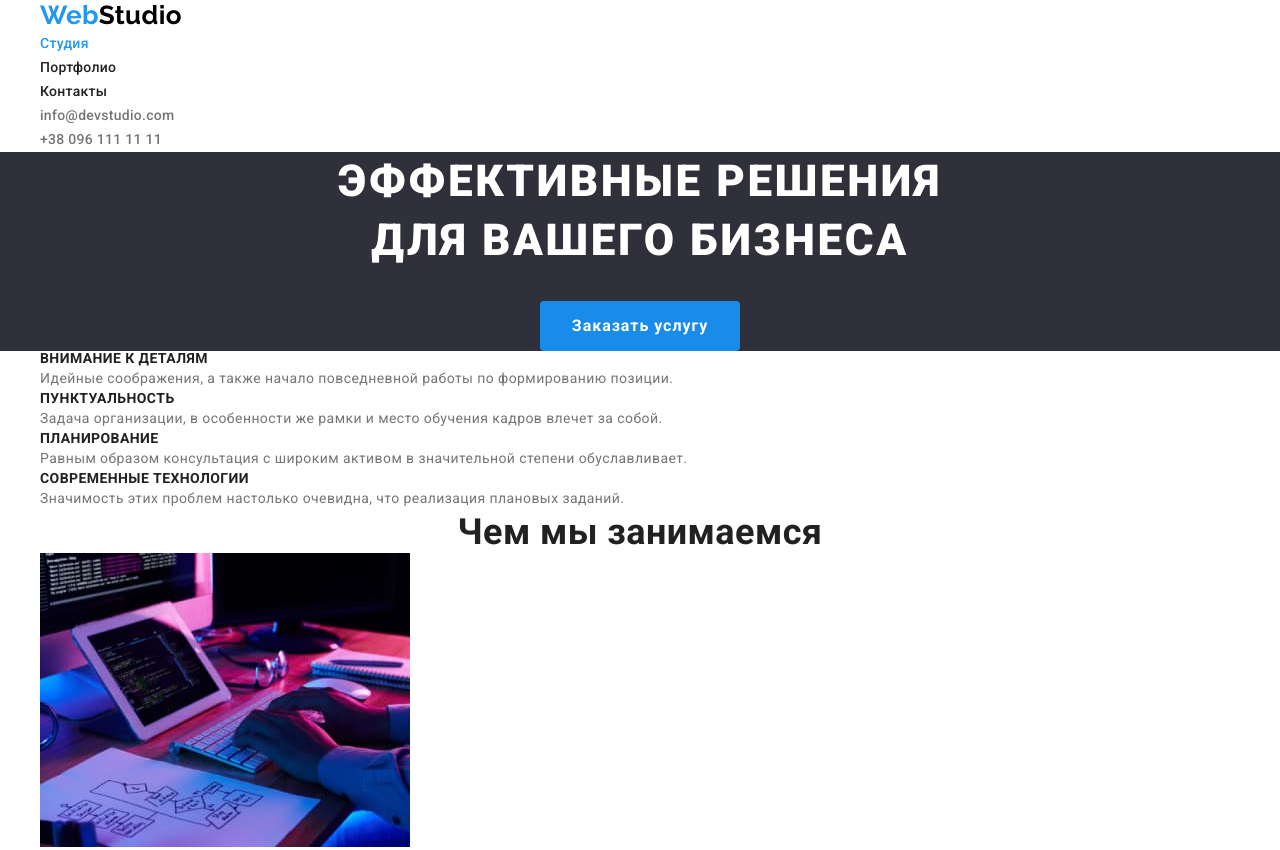
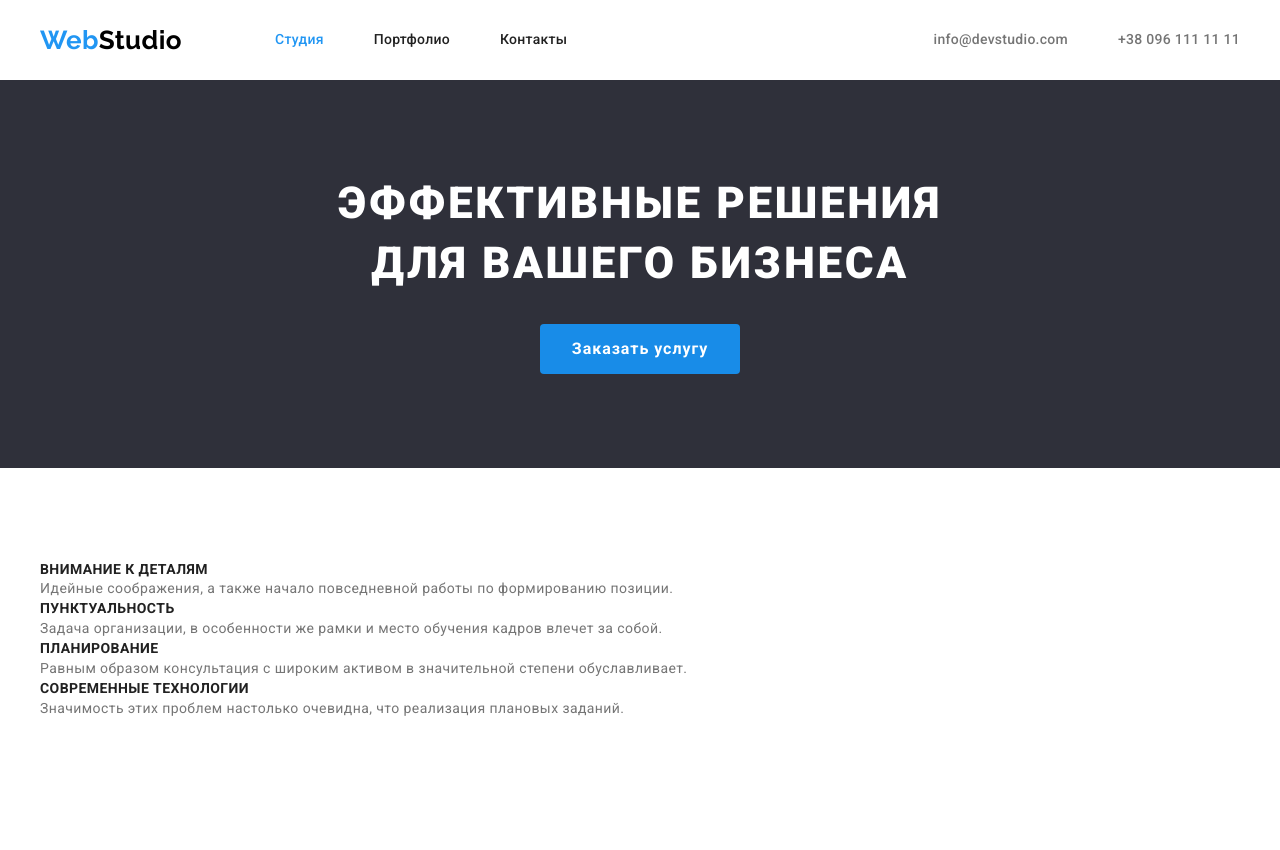
Before and after one commit to Vladyslav-H/goit-markup-hw-03, a plain HTML site: page index.html in a window 1280 px wide. Shown: the top 850 px of the page. Drawn offline with nearby package versions, Linux system fonts and the light colour scheme.

Commit message:
Добавляет геометрию хедера

```diff
--- a/css/styles.css
+++ b/css/styles.css
@@ -56,9 +56,24 @@ h6 {
 }
 
 /*Шапка*/
+.nav-box {
+  display: flex;
+  align-items: center;
+}
+.main-nav {
+  display: flex;
+  align-items: center;
+}
+
 .site-nav {
+  display: flex;
+  margin-left: 93px;
 }
 .site-nav .link {
+  display: block;
+  padding-top: 32px;
+  padding-bottom: 32px;
+
   color: var(--title-text-color);
   font-weight: 500;
   font-size: 14px;
@@ -73,9 +88,18 @@ h6 {
 .site-nav .link.current {
   color: var(--accent-text-color);
 }
+.site-nav .item:not(:last-child) {
+  margin-right: 50px;
+}
 .contacts-nav {
+  display: flex;
+  margin-left: auto;
 }
-.contacts-nav a {
+.contacts-nav .link {
+  display: block;
+  padding-top: 32px;
+  padding-bottom: 32px;
+
   color: var(--primary-text-color);
   font-weight: 500;
   font-size: 14px;
@@ -86,6 +110,9 @@ h6 {
 .contacts-nav a:hover,
 .contacts-nav a:focus {
   color: var(--accent-text-color);
+}
+.contacts-nav .item:not(:last-child) {
+  margin-right: 50px;
 }
 
 /*Герой*/
@@ -107,6 +134,8 @@ h6 {
 .button {
   cursor: pointer;
   font-family: inherit;
+  border-radius: 4px;
+  border: transparent;
 }
 .button.primary {
   min-width: 200px;
@@ -176,6 +205,9 @@ h6 {
 }
 /*Подвал*/
 .bottom {
+  padding-top: 60px;
+  padding-bottom: 60px;
+
   background-color: var(--accent-bacground);
   font-size: 14px;
   line-height: 1.71;
@@ -196,7 +228,9 @@ h6 {
 }
 
 /*Портфолио*/
-.secondary {
+.button.secondary {
+  padding: 6px 22px;
+
   color: var(--title-text-color);
   background-color: var(--accent-two-background);
   font-weight: 500;
@@ -229,3 +263,7 @@ h6 {
   margin-left: auto;
   margin-right: auto;
 }
+.section {
+  padding-top: 94px;
+  padding-bottom: 94px;
+}
--- a/index.html
+++ b/index.html
@@ -16,31 +16,31 @@
 <body>
     <!--Шапка сайта-->
     <header>
-        <div class="container">
-        <nav>
+        <div class="container nav-box">
+        <nav class=" main-nav">
             <a href="./index.html" class="logo">Web<span class="logo-top">Studio</span></a>
             <!--Меню навигации-->
             <ul class="site-nav nolist">
-                <li><a href="./index.html" class="link current">Студия</a></li>
-                <li><a href="./portfolio.html" class="link">Портфолио</a></li>
-                <li><a href="" class="link">Контакты</a></li>
+                <li class="item"><a href="./index.html" class="link current">Студия</a></li>
+                <li class="item"><a href="./portfolio.html" class="link">Портфолио</a></li>
+                <li class="item"><a href="" class="link">Контакты</a></li>
             </ul>
             </nav>
             <ul class="contacts-nav nolist">
-                <li><a href="mailto:info@devstudio.com">info@devstudio.com</a></li>
-                <li><a href="tel:+380961111111">+38 096 111 11 11</a></li>
+                <li class="item"><a href="mailto:info@devstudio.com" class="link">info@devstudio.com</a></li>
+                <li class="item"><a href="tel:+380961111111" class="link">+38 096 111 11 11</a></li>
             </ul>
             </div>
     </header>
 
     <main>
         <!--Герой-->
-        <section class="hero">
+        <section class="hero section">
             <h1 class="hero-tytle">Эффективные решения<br /> для вашего бизнеса</h1>
             <button type="button" class="button primary">Заказать услугу</button>
         </section>
         <!--Особенности-->
-        <section class="feature">
+        <section class="feature section">
            <div class="container">
             <ul class="feature-list nolist">
                 <li>
@@ -72,7 +72,7 @@
 </div>
         </section>
         <!--Чем мы занимаемся-->
-        <section class="work">
+        <section class="work section">
             <div class="container">
             <h2 class="work-title">Чем мы занимаемся</h2>
             <ul class="work-list nolist">
@@ -98,7 +98,7 @@
             </div>
         </section>
         <!--Наша команда-->
-        <section class="team">
+        <section class="team section">
             <div class="container">
             <h2 class="team-title">Наша команда</h2>
             <ul class="team-list nolist">
@@ -139,8 +139,8 @@
         </section>
     </main>
 
-    <footer class="bottom container">
-
+    <footer class="bottom">
+        <div class="container">
         <a href="./index.html" class="logo">Web<span class="logo-bottom">Studio</span></a>
         <address>
             <ul class="contacts-bottom nolist">
@@ -154,10 +154,8 @@
                     <a href="tel:+380961111111" class="contacts-item">+38 099 111 11 11</a>
                 </li>
             </ul>
-
-
         </address>
-
+         </div>
     </footer>
 </body>
 
```
Also changed, not shown: portfolio.html (+13 -11 lines).
